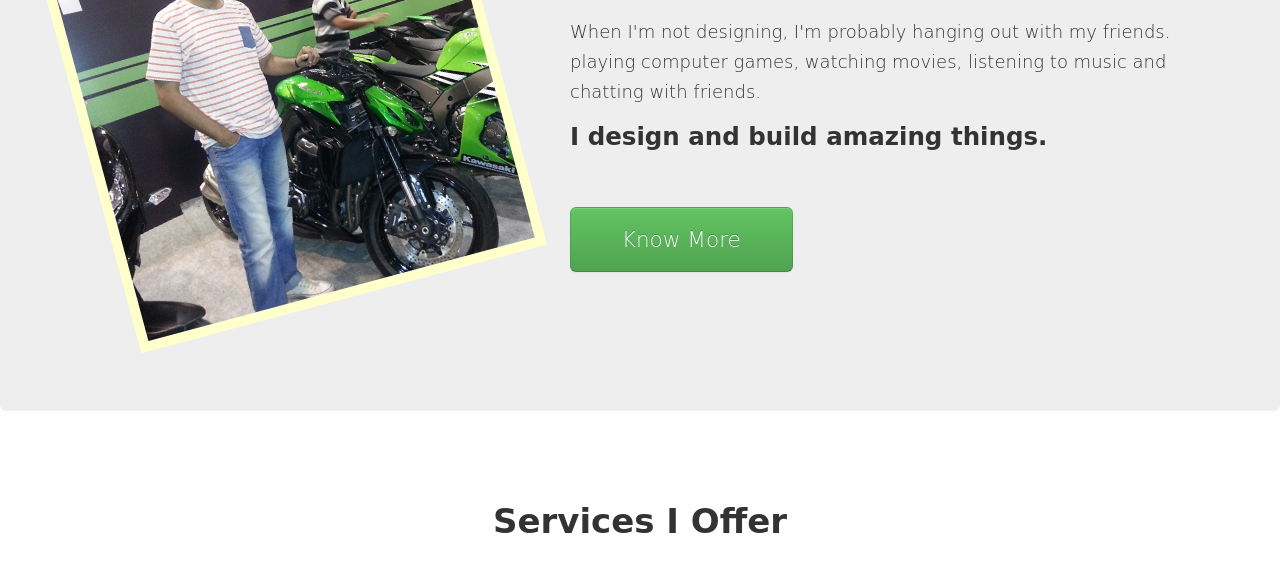
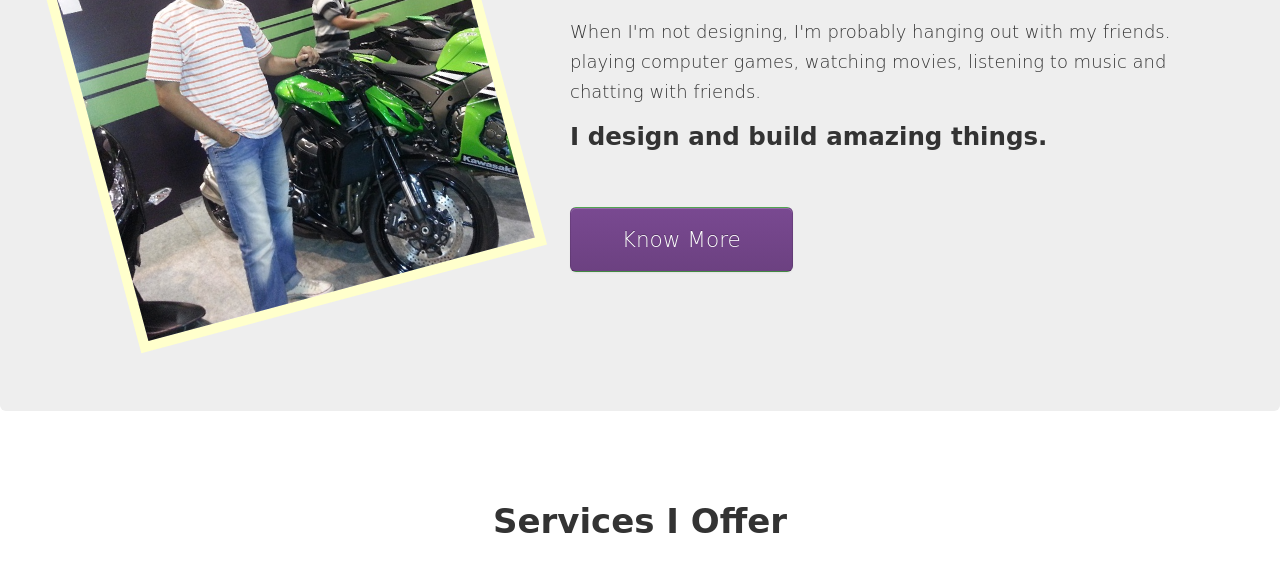
Before and after one commit to ziaprog/ziaprog.github.io, a plain HTML site: page index.html in a window 1280 px wide. Shown: the part 218-800 px from the top of the page. Drawn offline with nearby package versions, Linux system fonts and the light colour scheme; a web font is replaced by a local one.

Commit message:
Update style.css

```diff
--- a/css/style.css
+++ b/css/style.css
@@ -1,4 +1,9 @@
 @import url(http://fonts.googleapis.com/css?family=PT+Serif+Caption);
+
+/* bootstrap */
+.btn-success {
+  background-image: -webkit-gradient(linear,0 0,0 100%,from(#794991),to(#6C4181));
+}
 .well
 {
 	background:#38BED6;
```
